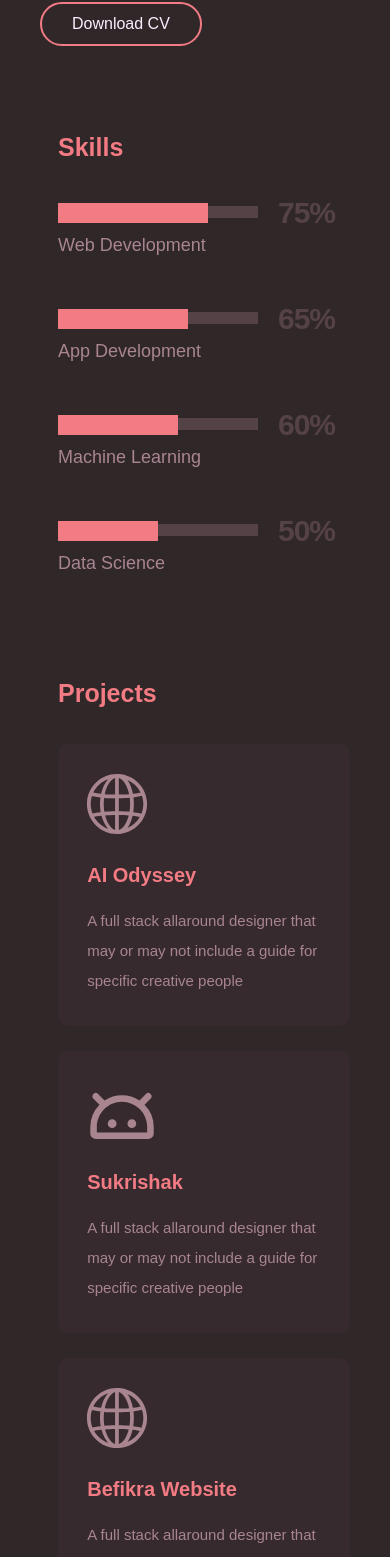
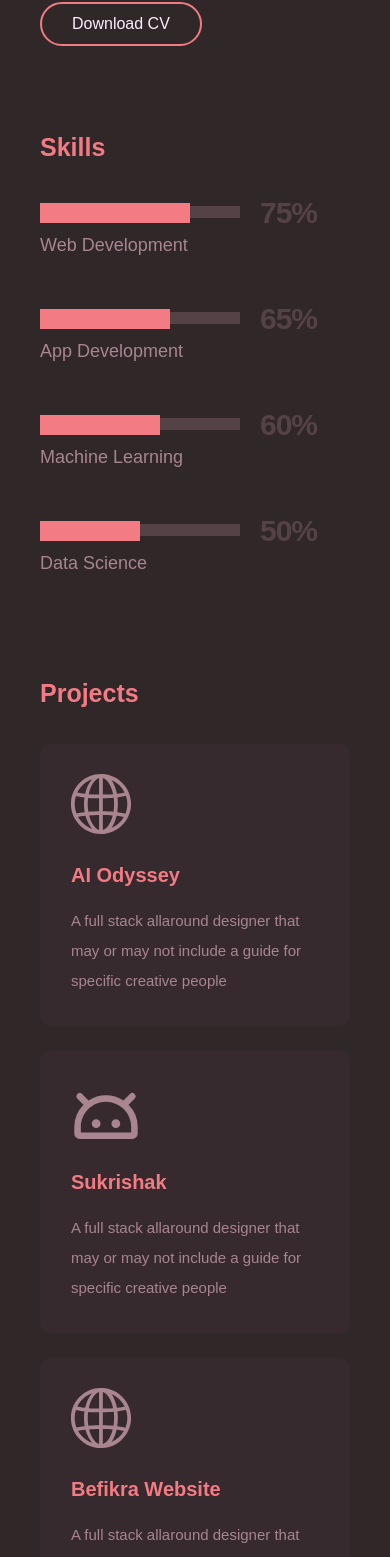
Before and after one commit to AvinashMohare/Portfolio, a Next.js app: page /portfolio in a window 390 px wide. Shown: the part 1480-3037 px from the top of the page. Built offline with nearby package versions, Linux system fonts and the light colour scheme.

Commit message:
minor bugs

```diff
--- a/src/styles/Projects.module.scss
+++ b/src/styles/Projects.module.scss
@@ -375,7 +375,7 @@
         // background-color: aqua;
         height: fit-content;
 
-        margin: 70px 40px 0 58px;
+        margin: 70px 40px 0 40px;
 
         .heading {
             width: 50%;
@@ -472,7 +472,7 @@
         // background-color: aqua;
         height: fit-content;
 
-        margin: 70px 20px 0 58px;
+        margin: 70px 20px 0 40px;
 
         .heading {
             width: 50%;
--- a/src/styles/Skills.module.scss
+++ b/src/styles/Skills.module.scss
@@ -1009,7 +1009,7 @@
         max-width: 100%;
         height: fit-content;
 
-        margin: 80px 0 0 58px;
+        margin: 80px 0 0 40px;
 
         .heading {
             p {
@@ -1110,7 +1110,7 @@
         max-width: 100%;
         height: fit-content;
 
-        margin: 80px 0 0 58px;
+        margin: 80px 0 0 40px;
 
         .heading {
             p {
@@ -1211,7 +1211,7 @@
         max-width: 100%;
         height: fit-content;
 
-        margin: 80px 0 0 58px;
+        margin: 80px 0 0 40px;
 
         .heading {
             p {
```
